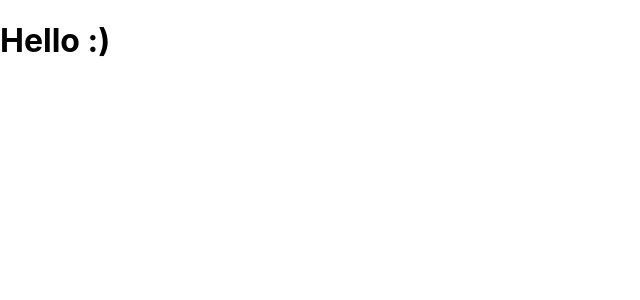
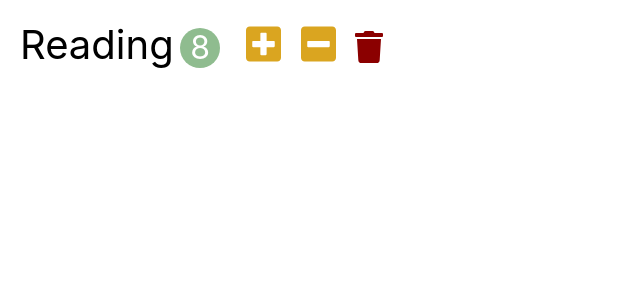
Before and after one commit to sungmin3231/study, a React (Create React App) app in the folder React/react-basic/habit-tracker/: page / in a window 1280 px wide. Shown: the top 300 px of the page, without its empty margins (0-640 px from the left). Built offline with nearby package versions, Linux system fonts and the light colour scheme.

Commit message:
habit 컴포넌트 만들기

```diff
--- a/React/react-basic/habit-tracker/package.json
+++ b/React/react-basic/habit-tracker/package.json
@@ -3,6 +3,7 @@
   "version": "0.1.0",
   "private": true,
   "dependencies": {
+    "@fortawesome/fontawesome-free": "^5.15.1",
     "@testing-library/jest-dom": "^5.11.4",
     "@testing-library/react": "^11.1.0",
     "@testing-library/user-event": "^12.1.10",
--- a/React/react-basic/habit-tracker/src/app.css
+++ b/React/react-basic/habit-tracker/src/app.css
@@ -1,38 +1,45 @@
-.App {
-  text-align: center;
+button{
+  outline:none;
+  border:0;
+  cursor: pointer;
 }
 
-.App-logo {
-  height: 40vmin;
-  pointer-events: none;
+.habit{
+  font-size: 2.5rem;
+  padding: 0.5em;
+  list-style: none;
 }
 
-@media (prefers-reduced-motion: no-preference) {
-  .App-logo {
-    animation: App-logo-spin infinite 20s linear;
-  }
+.habit-count{
+  display:inline-block;
+  text-align: center;
+  font-size: 2rem;
+  width: 2.5rem;
+  height: 2.5rem;
+  line-height: 2.5rem;
+  margin-left: 0.2em;
+  margin-right: 0.5em;
+  background-color: darkseagreen;
+  color: white;
+  border-radius: 50%;
 }
 
-.App-header {
-  background-color: #282c34;
-  min-height: 100vh;
-  display: flex;
-  flex-direction: column;
-  align-items: center;
-  justify-content: center;
-  font-size: calc(10px + 2vmin);
-  color: white;
+.habit-button{
+  font-size: 2.5rem;
+  margin: 0 0.1em;
+  background-color: transparent;
 }
 
-.App-link {
-  color: #61dafb;
+.habit-button:hover{
+  opacity: 0.8;
 }
 
-@keyframes App-logo-spin {
-  from {
-    transform: rotate(0deg);
-  }
-  to {
-    transform: rotate(360deg);
-  }
+.habit-increase,
+.habit-decrease{
+  color: goldenrod
 }
+
+.habit-delete{
+  font-size: 2rem;
+  color: darkred
+}
--- a/React/react-basic/habit-tracker/src/app.jsx
+++ b/React/react-basic/habit-tracker/src/app.jsx
@@ -1,7 +1,9 @@
 import "./app.css";
+import Habit from "./components/habit";
 
 function App() {
-  return <h1>Hello :)</h1>;
+  const name = "sungmin";
+  return <Habit />;
 }
 
 export default App;
--- /dev/null
+++ b/React/react-basic/habit-tracker/src/components/habit.jsx
@@ -0,0 +1,23 @@
+import React, { Component } from "react";
+
+class Habit extends Component {
+  render() {
+    return (
+      <li className="habit">
+        <span className="habit-name">Reading</span>
+        <span className="habit-count">8</span>
+        <button className="habit-button habit-increase">
+          <i className="fas fa-plus-square"></i>
+        </button>
+        <button className="habit-button habit-decrease">
+          <i className="fas fa-minus-square"></i>
+        </button>
+        <button className="habit-button habit-delete">
+          <i className="fas fa-trash"></i>
+        </button>
+      </li>
+    );
+  }
+}
+
+export default Habit;
--- a/React/react-basic/habit-tracker/src/index.js
+++ b/React/react-basic/habit-tracker/src/index.js
@@ -2,6 +2,7 @@ import React from "react";
 import ReactDOM from "react-dom";
 import "./index.css";
 import App from "./app";
+import "@fortawesome/fontawesome-free/js/all.js";
 
 ReactDOM.render(
   <React.StrictMode>
```
Also changed, not shown: 2 other files (tests, documents, lock files or other folders).
